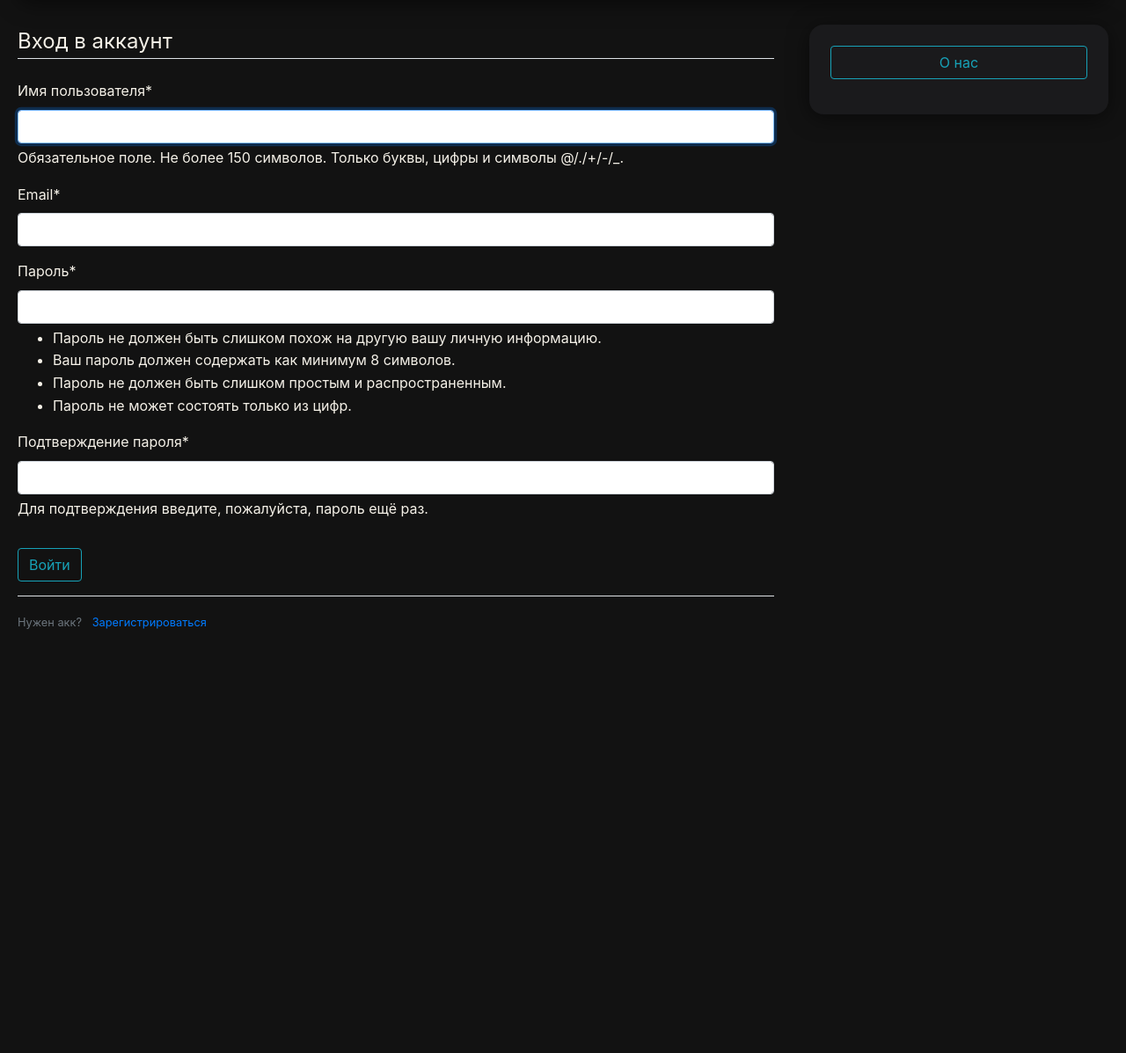
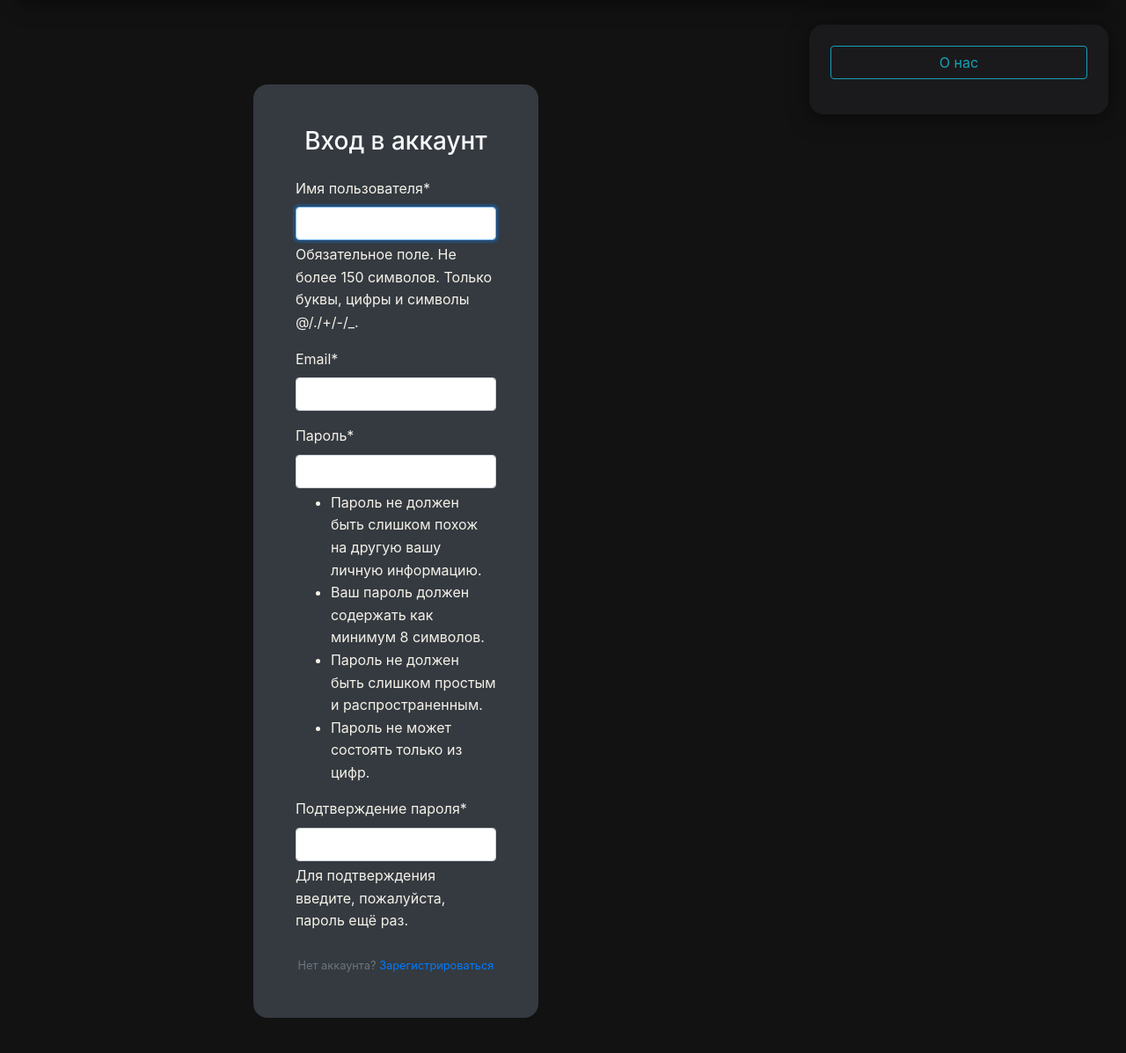
Before and after one commit to ISAEVMM/ig_app, a Django app: template users/templates/login.html in a window 1280 px wide. Shown: the part 136-1333 px from the top of the page at 88% size. Before the commit the page ends 851 px from the top, so only its background shows below. Run offline with Django 5.2, Linux system fonts and the light colour scheme; the template is opened without the code that fills it: values that come from a table or form of the project are taken from there, most other values are stand-ins (such as "Sample title", 1, 10 or a date in 2020); some libraries are stand-ins or nearby versions.

Commit message:
Исправил шаблон login.html

```diff
--- a/users/templates/login.html
+++ b/users/templates/login.html
@@ -1,26 +1,25 @@
-{% extends "base.html" %} {% load crispy_forms_tags %} {% block content %}
-<div class="content-section">
-    <form method="post">
-        {% csrf_token %}
-        <fieldset class="form-group">
-            <legend class="border-bottom mb-4">
-                Вход в аккаунт
-            </legend>
-            {{ form|crispy }}
-        </fieldset>
-        <div class="form-group">
-            <button class="btn btn-outline-info" type="submit">
-                Войти
-            </button>
+{% extends "base.html" %}
+{% load crispy_forms_tags %}
+
+{% block content %}
+<div class="container mt-5">
+    <div class="row justify-content-center">
+        <div class="col-lg-5 col-md-7">
+            <div class="card bg-dark border-0 shadow" style="border-radius: 16px;">
+                <div class="card-body p-5">
+                    <h3 class="text-center mb-4 text-light">Вход в аккаунт</h3>
+
+                    {% crispy form %}
+
+                    <div class="text-center mt-4">
+                        <small class="text-muted">
+                            Нет аккаунта?
+                            <a href="{% url 'register' %}" class="text-accent">Зарегистрироваться</a>
+                        </small>
+                    </div>
+                </div>
+            </div>
         </div>
-    </form>
-    <div class="border-top pt-3">
-        <small class="text-muted">
-            Нужен акк?
-            <a class="ml-2" href="{% url 'register' %}">
-                Зарегистрироваться
-            </a>
-        </small>
     </div>
 </div>
 {% endblock content %}
```
